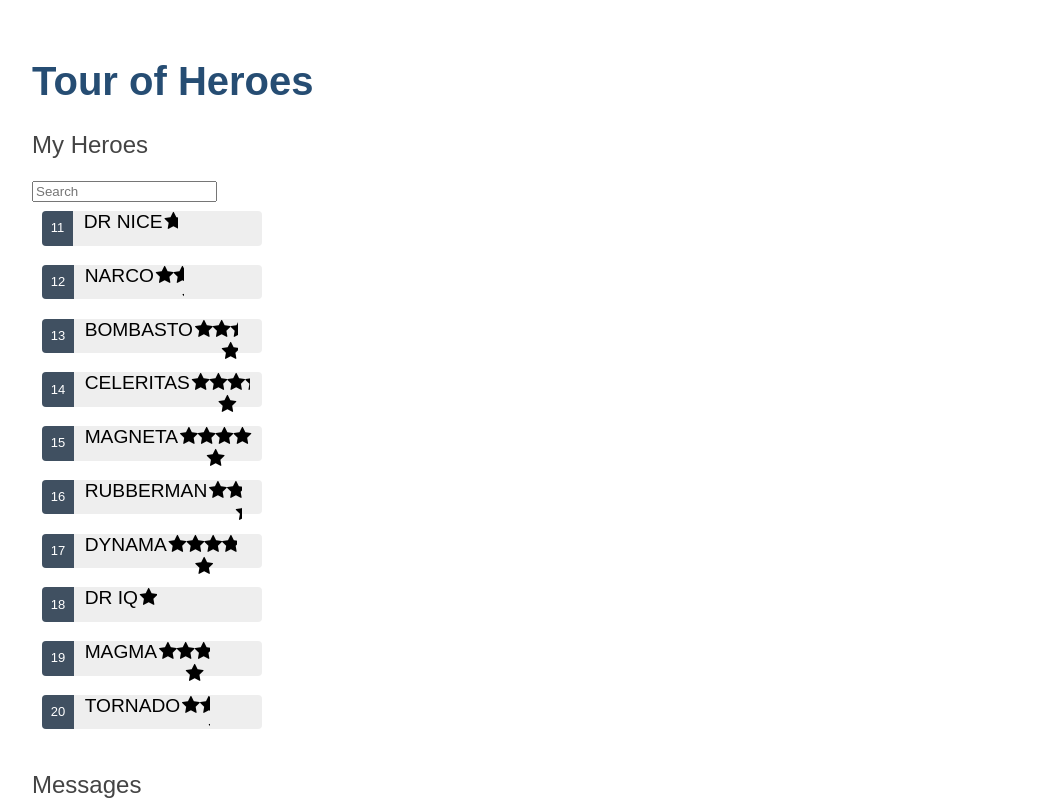
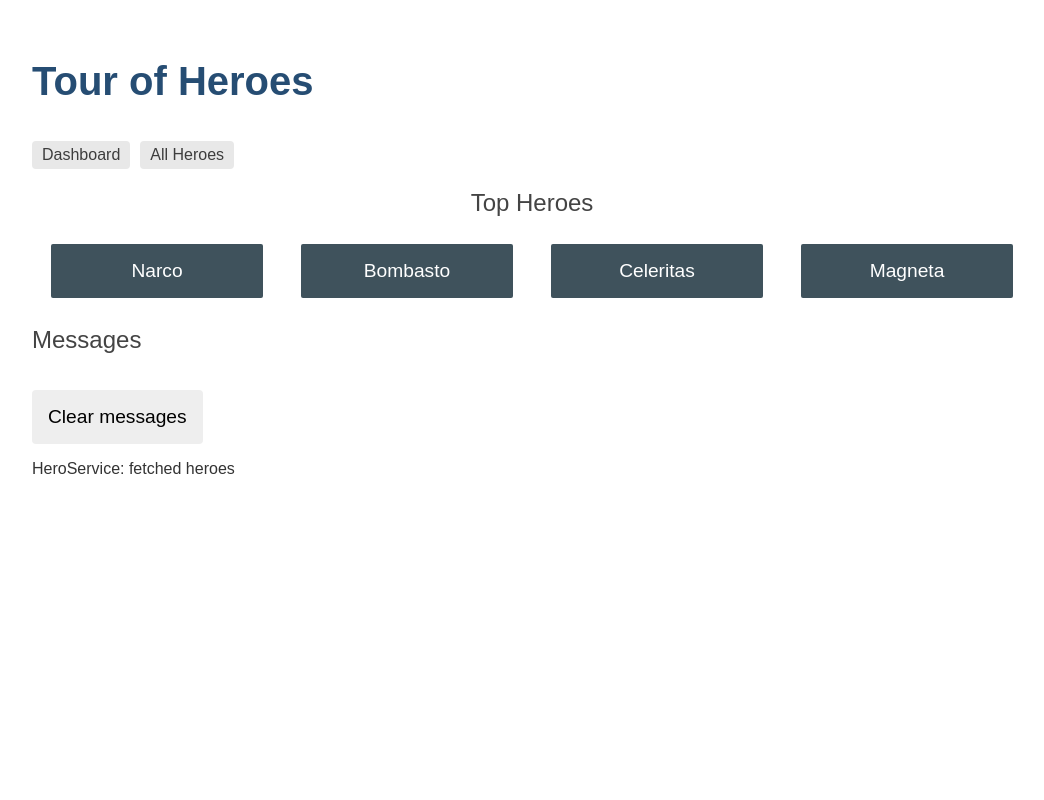
Before and after one commit to ec862/angular-tour-of-heroes, an Angular app: page /dashboard in a window 1280 px wide. Shown: the top 800 px of the page, without its empty margins (108-1152 px from the left). Built offline with nearby package versions, Linux system fonts and the light colour scheme.

Commit message:
Navigation

```diff
--- a/src/app/app.component.html
+++ b/src/app/app.component.html
@@ -1,5 +1,9 @@
 <h1>{{ title }}</h1>
-<app-heroes></app-heroes>
+<nav>
+  <a routerLink="/dashboard">Dashboard</a>
+  <a routerLink="/heroes">All Heroes</a>
+</nav>
+<router-outlet></router-outlet>
 <app-messages></app-messages>
 
 <!--
--- a/src/app/app.module.ts
+++ b/src/app/app.module.ts
@@ -8,6 +8,8 @@ import { HeroDetailComponent } from './hero-detail/hero-detail.component';
 import { ConvertToSpacesPipe } from './shared/convert-to-spaces.pipe';
 import { StarComponent } from './shared/star.component';
 import { MessagesComponent } from './messages/messages.component';
+import { AppRoutingModule } from './app-routing.module';
+import { DashboardComponent } from './dashboard/dashboard.component';
 
 @NgModule({
   declarations: [
@@ -17,8 +19,9 @@ import { MessagesComponent } from './messages/messages.component';
     ConvertToSpacesPipe,
     StarComponent,
     MessagesComponent,
+    DashboardComponent,
   ],
-  imports: [BrowserModule, FormsModule],
+  imports: [BrowserModule, FormsModule, AppRoutingModule],
   providers: [],
   bootstrap: [AppComponent],
 })
--- /dev/null
+++ b/src/app/dashboard/dashboard.component.css
@@ -0,0 +1,50 @@
+/* DashboardComponent's private CSS styles */
+
+h2 {
+  text-align: center;
+}
+
+.heroes-menu {
+  padding: 0;
+  margin: auto;
+  max-width: 1000px;
+
+  /* flexbox */
+  display: flex;
+  flex-direction: row;
+  flex-wrap: wrap;
+  justify-content: space-around;
+  align-content: flex-start;
+  align-items: flex-start;
+}
+
+a {
+  background-color: #3f525c;
+  border-radius: 2px;
+  padding: 1rem;
+  font-size: 1.2rem;
+  text-decoration: none;
+  display: inline-block;
+  color: #fff;
+  text-align: center;
+  width: 100%;
+  min-width: 70px;
+  margin: .5rem auto;
+  box-sizing: border-box;
+
+  /* flexbox */
+  order: 0;
+  flex: 0 1 auto;
+  align-self: auto;
+}
+
+@media (min-width: 600px) {
+  a {
+    width: 18%;
+    box-sizing: content-box;
+  }
+}
+
+a:hover {
+  background-color: #000;
+}
--- /dev/null
+++ b/src/app/dashboard/dashboard.component.html
@@ -0,0 +1,6 @@
+<h2>Top Heroes</h2>
+<div class="heroes-menu">
+  <a *ngFor="let hero of heroes" routerLink="/detail/{{ hero.id }}">
+    {{ hero.name }}
+  </a>
+</div>
--- /dev/null
+++ b/src/app/dashboard/dashboard.component.ts
@@ -0,0 +1,30 @@
+import { Component, OnInit } from '@angular/core';
+import { Hero } from '../hero';
+import { HeroService } from '../hero.service';
+import { Subscription } from 'rxjs';
+
+@Component({
+  selector: 'app-dashboard',
+  templateUrl: './dashboard.component.html',
+  styleUrls: ['./dashboard.component.css'],
+})
+export class DashboardComponent implements OnInit {
+  heroes: Hero[] = [];
+  private sub!: Subscription;
+
+  constructor(private heroService: HeroService) {}
+
+  ngOnInit(): void {
+    this.getHeroes();
+  }
+
+  ngOnDestroy(): void {
+    this.sub.unsubscribe();
+  }
+
+  getHeroes(): void {
+    this.sub = this.heroService
+      .getHeroes()
+      .subscribe((heroes) => (this.heroes = heroes.slice(1, 5)));
+  }
+}
--- a/src/app/hero-detail/hero-detail.component.html
+++ b/src/app/hero-detail/hero-detail.component.html
@@ -7,6 +7,8 @@
   </div>
   <div>
     <label for="hero-power">Hero power: </label>
-    <app-star id="hero-power" [power]="hero.power"></app-star>
+    <app-star [power]="hero.power"></app-star>
+    <input type="number" id="hero-power" [(ngModel)]="hero.power" placeholder="power" />
   </div>
 </div>
+<button type="button" (click)="goBack()">Back</button>
--- a/src/app/hero-detail/hero-detail.component.ts
+++ b/src/app/hero-detail/hero-detail.component.ts
@@ -1,5 +1,8 @@
 import { Component, OnInit, Input } from '@angular/core';
 import { Hero } from '../hero';
+import { ActivatedRoute } from '@angular/router';
+import { Location } from '@angular/common';
+import { HeroService } from '../hero.service';
 
 @Component({
   selector: 'app-hero-detail',
@@ -9,7 +12,22 @@ import { Hero } from '../hero';
 export class HeroDetailComponent implements OnInit {
   @Input() hero?: Hero;
 
-  constructor() {}
+  constructor(
+    private route: ActivatedRoute,
+    private heroService: HeroService,
+    private location: Location
+  ) {}
 
-  ngOnInit(): void {}
+  ngOnInit(): void {
+    this.getHero();
+  }
+
+  getHero(): void {
+    const id = Number(this.route.snapshot.paramMap.get('id'));
+    this.heroService.getHero(id).subscribe((hero) => (this.hero = hero));
+  }
+
+  goBack(): void {
+    this.location.back();
+  }
 }
--- a/src/app/hero.service.ts
+++ b/src/app/hero.service.ts
@@ -15,4 +15,12 @@ export class HeroService {
     this.messageService.add('HeroService: fetched heroes');
     return heroes;
   }
+
+  getHero(id: number): Observable<Hero> {
+    // For now, assume that a hero with the specified `id` always exists.
+    // Error handling will be added in the next step of the tutorial.
+    const hero = HEROES.find((h) => h.id === id)!;
+    this.messageService.add(`HeroService: fetched hero id=${id}`);
+    return of(hero);
+  }
 }
--- a/src/app/heroes/heroes.component.css
+++ b/src/app/heroes/heroes.component.css
@@ -5,49 +5,35 @@
   padding: 0;
   width: 15em;
 }
-
 .heroes li {
-  display: flex;
+  position: relative;
+  cursor: pointer;
 }
 
-.heroes button {
-  flex: 1;
-  cursor: pointer;
-  position: relative;
-  left: 0;
-  background-color: #eee;
-  margin: 0.5em;
-  padding: 0;
-  border-radius: 4px;
-  display: flex;
-  align-items: stretch;
-  height: 1.8em;
-}
-
-.heroes button:hover {
-  color: #2c3a41;
-  background-color: #e6e6e6;
+.heroes li:hover {
   left: 0.1em;
 }
 
-.heroes button:active {
+.heroes a {
+  color: #333;
+  text-decoration: none;
+  background-color: #eee;
+  margin: 0.5em;
+  padding: 0.3em 0;
+  height: 1.6em;
+  border-radius: 4px;
+  display: block;
+  width: 100%;
+}
+
+.heroes a:hover {
+  color: #2c3a41;
+  background-color: #e6e6e6;
+}
+
+.heroes a:active {
   background-color: #525252;
   color: #fafafa;
-}
-
-.heroes button.selected {
-  background-color: black;
-  color: white;
-}
-
-.heroes button.selected:hover {
-  background-color: #505050;
-  color: white;
-}
-
-.heroes button.selected:active {
-  background-color: black;
-  color: white;
 }
 
 .heroes .badge {
@@ -57,10 +43,12 @@
   padding: 0.8em 0.7em 0 0.7em;
   background-color: #405061;
   line-height: 1em;
+  position: relative;
+  left: -1px;
+  top: -4px;
+  height: 1.8em;
+  min-width: 16px;
+  text-align: right;
   margin-right: 0.8em;
   border-radius: 4px 0 0 4px;
 }
-
-.heroes .name {
-  align-self: center;
-}
--- a/src/app/heroes/heroes.component.html
+++ b/src/app/heroes/heroes.component.html
@@ -2,16 +2,12 @@
 <input id="hero-name" [(ngModel)]="listFilter" placeholder="Search" />
 <ul class="heroes">
   <li *ngFor="let hero of filteredHeroes">
-    <button
-      type="button"
-      (click)="onSelect(hero)"
-      [class.selected]="hero === selectedHero"
-    >
+    <a routerLink="/detail/{{ hero.id }}">
       <span class="badge">{{ hero.id }}</span>
       {{ hero.name | convertToSpace: '_' | uppercase }}
       <app-star [power]="hero.power"></app-star>
-    </button>
+    </a>
   </li>
 </ul>
 
-<app-hero-detail [hero]="selectedHero"></app-hero-detail>
+<!-- <app-hero-detail [hero]="selectedHero"></app-hero-detail> -->
--- a/src/app/heroes/heroes.component.ts
+++ b/src/app/heroes/heroes.component.ts
@@ -37,13 +37,8 @@ export class HeroesComponent implements OnInit, OnDestroy {
     this.sub.unsubscribe();
   }
 
-  onSelect(hero: Hero): void {
-    this.selectedHero = hero;
-    this.messageService.add(`HeroesComponent: Selected hero id=${hero.id}`);
-  }
-
   getHeroes(): void {
-    this.heroService.getHeroes().subscribe((heroes) => {
+    this.sub = this.heroService.getHeroes().subscribe((heroes) => {
       this.heroes = heroes;
       this.listFilter = this.listFilter;
     });
```
Also changed, not shown: src/app/app-routing.module.ts (added, +19 -0 lines), 1 other file (tests, documents, lock files or other folders).
